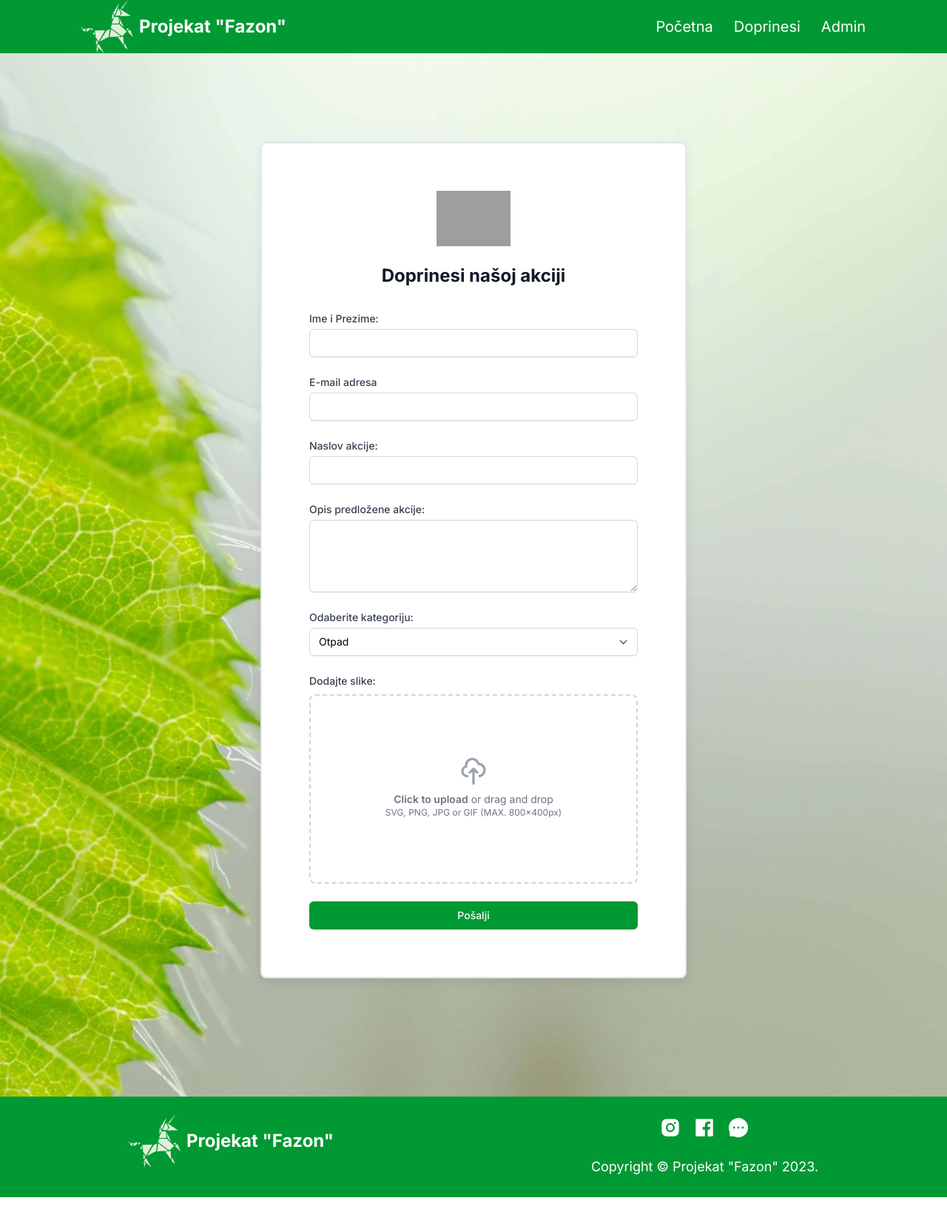
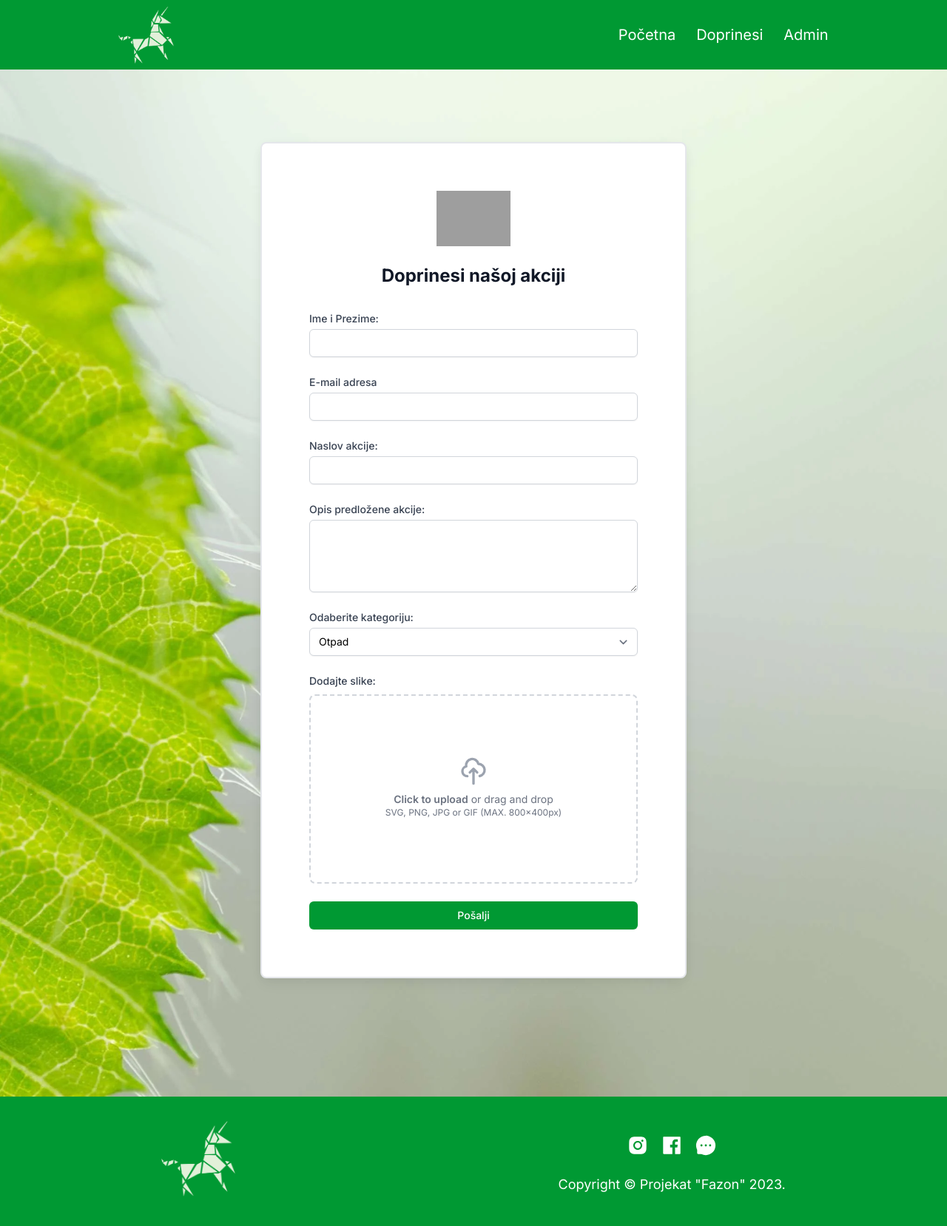
Before and after one commit to nikolamirilo/Next.js_with_Tailwind, a Next.js app: page /doprinesi in a window 1280 px wide. Shown: the top 1658 px of the page at 74% size. Before the commit the page ends 1619 px from the top, so only its background shows below. Built offline with nearby package versions, Linux system fonts and the light colour scheme; grey boxes are pictures that could not be loaded.

Commit message:
deleted cors

```diff
--- a/app/doprinesi/page.tsx
+++ b/app/doprinesi/page.tsx
@@ -42,7 +42,6 @@ const Contribute: React.FC = () => {
     e.preventDefault();
     await fetch(`${process.env.WEB_APP_URL}/api/actions/addNew`, {
       method: "POST",
-      mode: "cors",
       headers: {
         Accept: "application/json",
         "Content-Type": "application/json",
@@ -50,6 +49,7 @@ const Contribute: React.FC = () => {
       //make sure to serialize your JSON body
       body: JSON.stringify(data),
     }).then((response) => {
+      console.log(response);
       alert("Vas odgovor je zabelezen");
     });
   };
--- a/components/Actions.tsx
+++ b/components/Actions.tsx
@@ -9,10 +9,8 @@ interface ActionsProps {
 async function getData(actionType: string) {
   const res = await fetch(`${process.env.WEB_APP_URL}/api/${actionType}`, {
     method: "GET",
-    mode: "cors",
     cache: "no-store",
   });
-  console.log(res);
   if (!res.ok) {
     throw new Error("Failed to fetch data");
   }
@@ -25,7 +23,9 @@ const Actions: React.FC<ActionsProps> = async ({ title, actionType, type }) => {
   return (
     <div className="bg-white" id="akcije">
       <div className="mx-auto max-w-2xl sm:px-6 sm:py-24 lg:max-w-7xl lg:px-8 flex flex-col items-center justify-center gap-20">
-        <h1 className="text-3xl font-bold uppercase text-center text-gray-900">{title}</h1>
+        <h1 className="text-3xl font-bold uppercase text-center text-gray-900">
+          {title} {data.length}
+        </h1>
         <div className="grid grid-cols-1 gap-x-6 gap-y-10 sm:grid-cols-2 lg:grid-cols-3 xl:grid-cols-3 xl:gap-x-8">
           {data
             ? data.map((item: any, idx: number) => {
--- a/components/Card.tsx
+++ b/components/Card.tsx
@@ -61,7 +61,6 @@ const Card: React.FC<CardProps> = ({
                 try {
                   const res = await fetch(`${process.env.WEB_APP_URL}/api/actions/update`, {
                     method: "PUT",
-                    mode: "cors",
                     headers: {
                       Accept: "application/json",
                       "Content-Type": "application/json",
@@ -71,6 +70,7 @@ const Card: React.FC<CardProps> = ({
                       isPublic: !isChecked,
                     }),
                   });
+                  console.log(res);
                 } catch (error) {
                   console.log(error as Error);
                 }
--- a/components/Footer.tsx
+++ b/components/Footer.tsx
@@ -13,8 +13,14 @@ const Footer: React.FC = () => {
         id="main-info"
         className="flex flex-row justify-between items-center mb-4 gap-0 sm:gap-2"
       >
-        <Image src="/images/logo.png" alt="logo" width={70} height={50} />
-        <h2 className="text-white text-2xl font-bold">Projekat &quot;Fazon&quot;</h2>
+        <Image
+          className="cursor-pointer col-span-1 py-2"
+          src="/images/logo.png"
+          alt="logo"
+          width={100}
+          height={50}
+        />
+        {/* <h2 className="text-white text-2xl font-bold">Projekat &quot;Fazon&quot;</h2> */}
       </div>
       <div className="flex flex-col items-center justify-center gap-6">
         <div id="contact" className="flex flex-row gap-4 justify-around items-center">
--- a/components/Modal.tsx
+++ b/components/Modal.tsx
@@ -19,7 +19,7 @@ const Modal: React.FC<ModalProps> = ({ handleSubmit }) => {
                 </div>
                 <div className="mt-3 text-center sm:ml-4 sm:mt-0 sm:text-left">
                   <h3 className="text-base font-semibold leading-6 text-gray-900" id="modal-title">
-                    Da bi ste pristupili Admin Panelu uneste šifru:
+                    Da bi ste pristupili Admin Panelu unesite šifru:
                   </h3>
                   <div className="mt-2">
                     <input
--- a/components/Navbar.tsx
+++ b/components/Navbar.tsx
@@ -22,15 +22,15 @@ const Navbar: React.FC<NavbarProps> = ({ type }) => {
         className="lg:flex lg:flex-row lg:items-center lg:justify-center grid grid-cols-4 col-span-4 w-auto gap-0 sm:gap-2 "
       >
         <Image
-          className="cursor-pointer col-span-1"
+          className="cursor-pointer col-span-1 py-2"
           src="/images/logo.png"
           alt="logo"
-          width={70}
+          width={75}
           height={50}
         />
-        <h2 className="lg:text-2xl text-xl font-bold text-white col-span-3 flex flex-row justify-center items-center">
+        {/* <h2 className="lg:text-2xl text-xl font-bold text-white col-span-3 flex flex-row justify-center items-center">
           Projekat &quot;Fazon&quot;
-        </h2>
+        </h2> */}
       </div>
       <div
         id="hamburger-menu"
```
